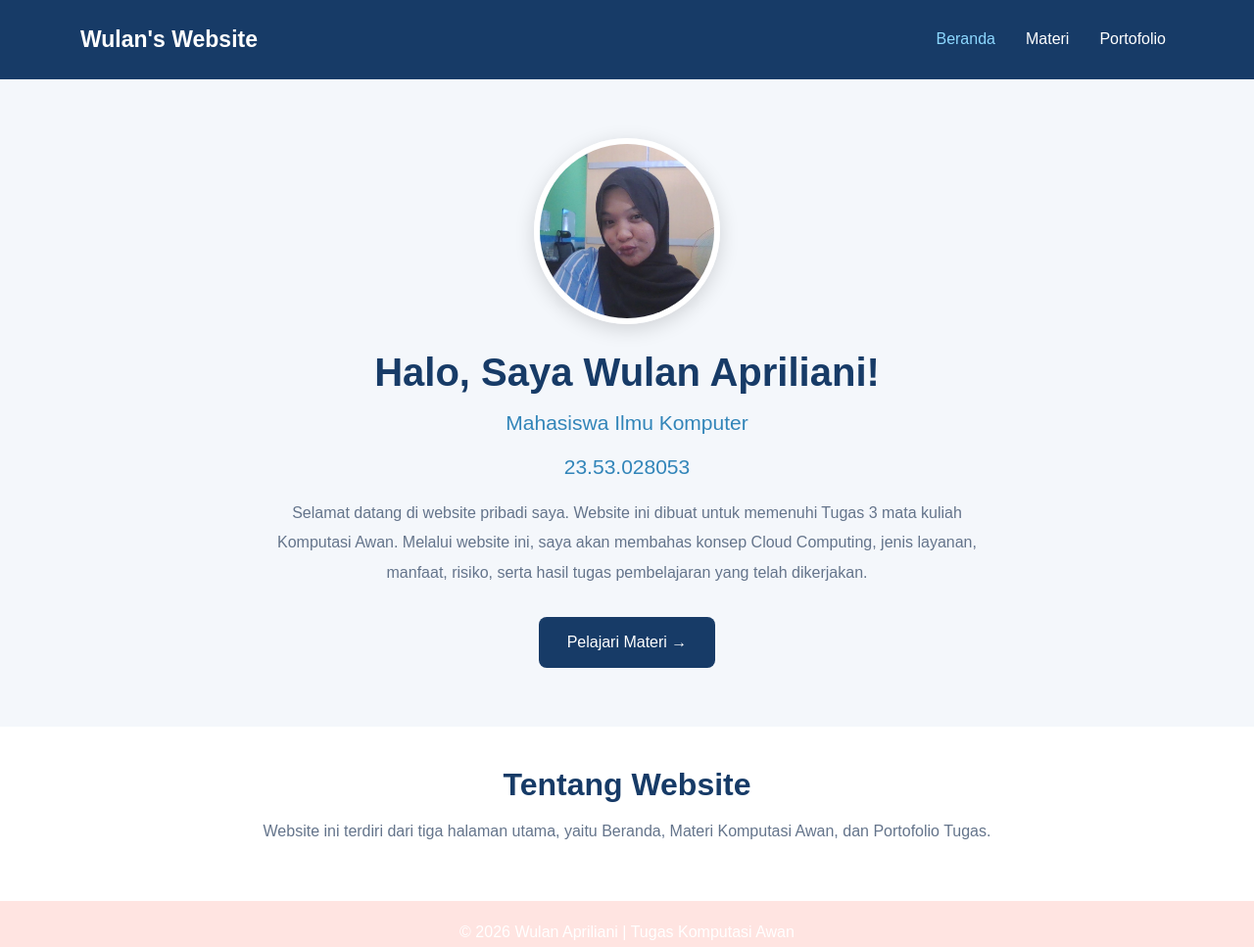
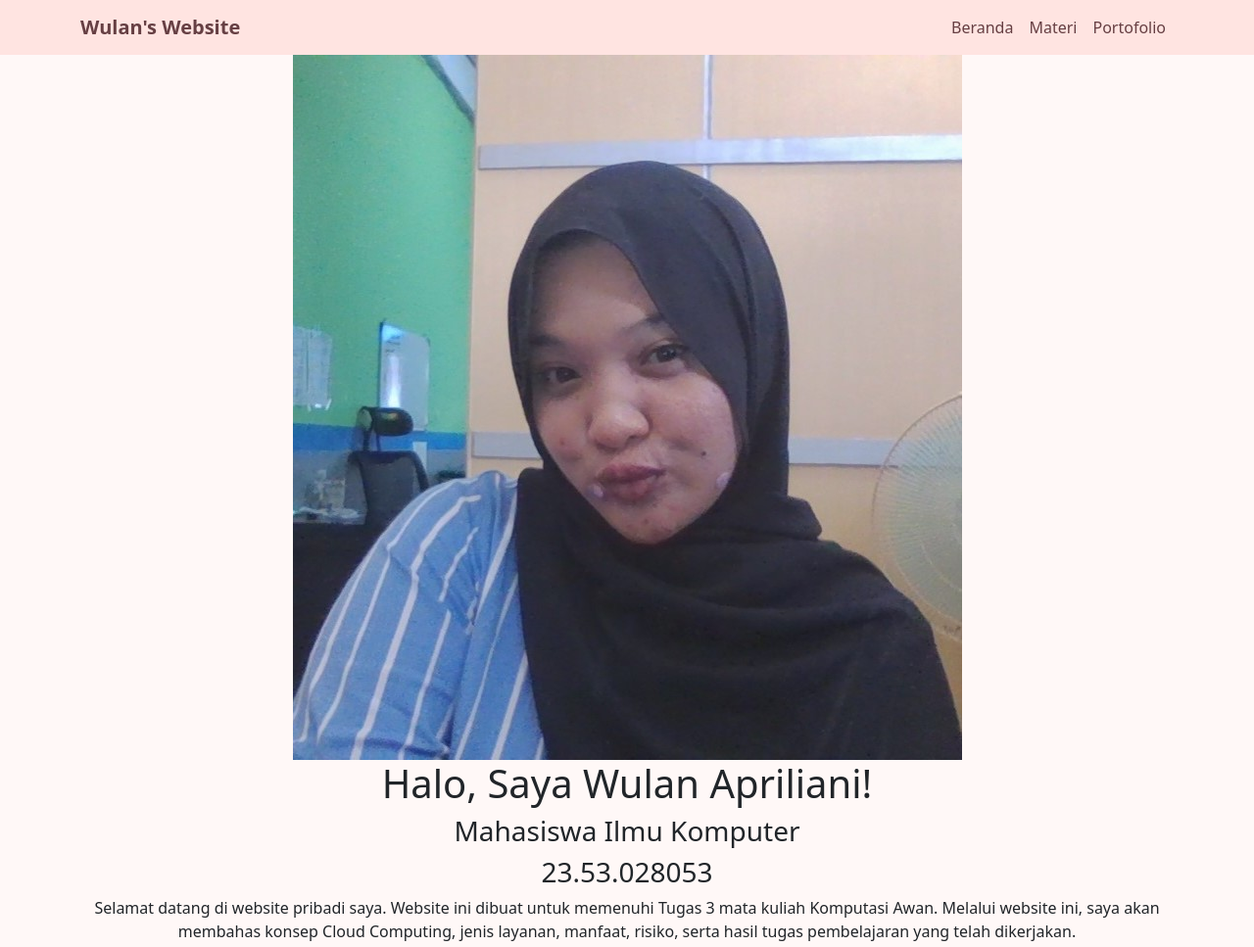
Before and after one commit to wulan260405-cmd/tugas3-cloud-23.53.028053, a plain HTML site: page index.html in a window 1280 px wide. Shown: the top 967 px of the page at 98% size. Drawn offline with nearby package versions, Linux system fonts and the light colour scheme.

Commit message:
Update style.css

```diff
--- a/asset/CSS/style.css
+++ b/asset/CSS/style.css
@@ -1,136 +1,35 @@
-/* DASAR */
-* {
-  margin: 0;
-  padding: 0;
-  box-sizing: border-box;
-  font-family: Arial, sans-serif;
+
+/* TEMA VERSI 2 - PINK PASTEL */
+
+body {
+    background-color: #fff8f7;
 }
 
-body {
-  background: #f4f7fb;
-  color: #263248;
+.navbar {
+    background-color: #ffe4e1 !important;
 }
 
-/* NAVBAR */
-.navbar-custom {
-  background: #173b67;
-  padding: 18px 0;
+.navbar .navbar-brand,
+.navbar .nav-link {
+    color: #663f43 !important;
 }
 
-.navbar-custom .navbar-brand {
-  color: white;
-  font-size: 23px;
+.navbar .nav-link:hover {
+    color: #c06f7a !important;
 }
 
-.navbar-custom .nav-link {
-  color: white;
-  margin-left: 15px;
-  transition: 0.3s;
+.btn-primary {
+    background-color: #d98c95;
+    border-color: #d98c95;
+    color: white;
 }
 
-.navbar-custom .nav-link:hover,
-.navbar-custom .nav-link.active {
-  color: #8dd8ff;
+.btn-primary:hover {
+    background-color: #bd707b;
+    border-color: #bd707b;
 }
 
-/* HERO */
-.hero {
-  min-height: 80vh;
-  display: flex;
-  align-items: center;
-  justify-content: center;
-  padding: 60px 20px;
-  text-align: center;
+footer {
+    background-color: #ffe4e1;
+    color: #663f43;
 }
-
-.foto-profil {
-  width: 190px;
-  height: 190px;
-  object-fit: cover;
-  border-radius: 50%;
-  border: 6px solid white;
-  box-shadow: 0 5px 20px rgba(0, 0, 0, 0.15);
-  margin-bottom: 25px;
-}
-
-.hero h1 {
-  color: #173b67;
-  font-size: 40px;
-  font-weight: bold;
-  margin-bottom: 15px;
-}
-
-.hero h3 {
-  color: #3285b9;
-  font-size: 21px;
-  margin-bottom: 20px;
-}
-
-.deskripsi {
-  max-width: 750px;
-  margin: 0 auto 30px;
-  line-height: 1.9;
-  color: #64748b;
-  font-size: 16px;
-}
-
-/* TOMBOL */
-.btn-primary-custom {
-  background: #173b67;
-  color: white;
-  padding: 13px 28px;
-  border-radius: 8px;
-  text-decoration: none;
-  transition: 0.3s;
-}
-
-.btn-primary-custom:hover {
-  background: #3285b9;
-  color: white;
-  transform: translateY(-3px);
-}
-
-/* INFORMASI */
-.info {
-  background: white;
-  padding: 40px 20px;
-}
-
-.info h2 {
-  color: #173b67;
-  font-weight: bold;
-  margin-bottom: 15px;
-}
-
-.info p {
-  color: #64748b;
-  line-height: 1.8;
-}
-
-/* FOOTER */
-footer {
-  background: #ffe4e1;
-  color: white;
-  text-align: center;
-  padding: 20px;
-}
-
-/* RESPONSIVE */
-@media (max-width: 600px) {
-  .foto-profil {
-    width: 155px;
-    height: 155px;
-  }
-
-  .hero h1 {
-    font-size: 30px;
-  }
-
-  .hero h3 {
-    font-size: 18px;
-  }
-
-  .deskripsi {
-    font-size: 14px;
-  }
-}
```
